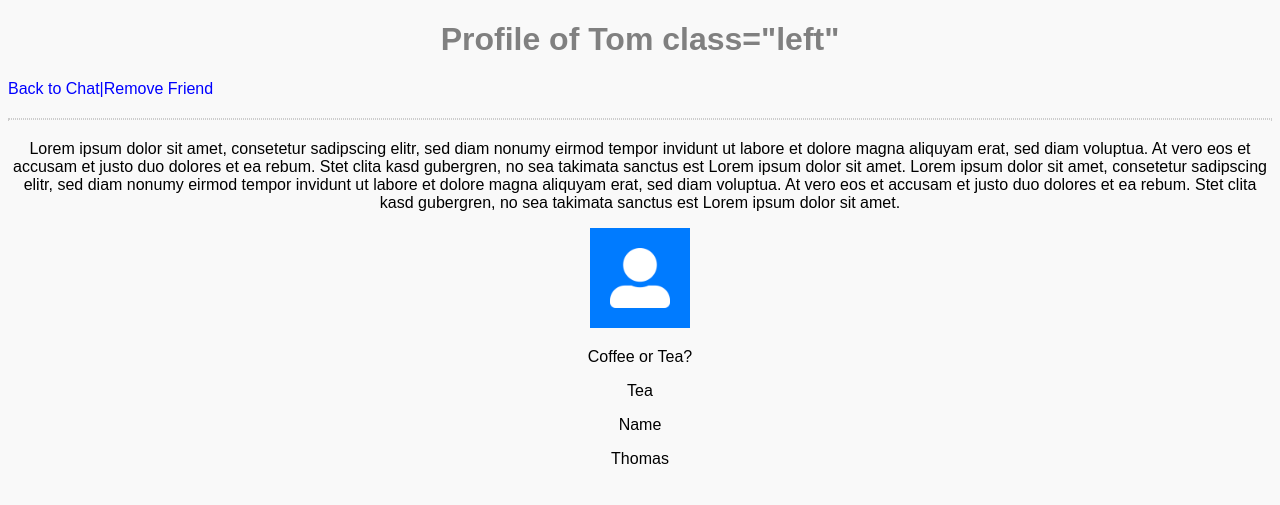
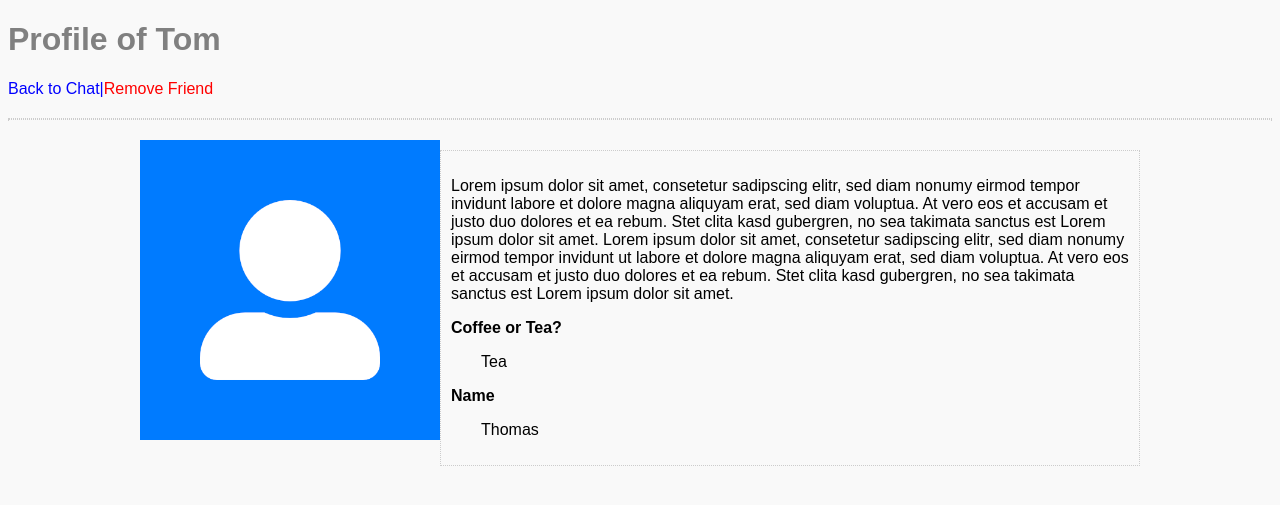
Before and after one commit to 7676julia/Chat_ohne_svelte, a PHP site: page /profil.html in a window 1280 px wide. Shown: the top 505 px of the page. Run offline with PHP 8.4, Linux system fonts and the light colour scheme.

Commit message:
some changes to css

```diff
--- a/chat.html
+++ b/chat.html
@@ -9,9 +9,9 @@
 </head>
 <body>
     <h1 class="left">Chat with</h1>
-    <a href="freundeliste.html" class="leftL"> < Back </a>
-    <a href="profil.html"class="leftL"> | Profile </a>
-    <a href="freundeliste.html"class="leftL"> | Remove Friend</a><br>
+    <a href="freundeliste.html" class="leftL"> < Back </a> |
+    <a href="profil.html" class="leftL"> Profile </a> |
+    <a href="freundeliste.html" class="leftL critical"> Remove Friend</a>
     <hr>
 
     <span class="chat">
--- a/formulareLinks.css
+++ b/formulareLinks.css
@@ -49,15 +67,30 @@ input[type=submit] {
     padding: 16px 32px;
     width: 200px;
     margin: auto;
-
+    font-size: 1em;
 }
-
 a {
     text-decoration: none;
     color: blue;
 }
-
 .leftL {
     float: left;
     color:blue
 }
+.leftL.critical {
+    color: red;
+}
+
+.field {
+    display: flex; /* Use flexbox for each label-input pair */
+    align-items: center; /* Align label and input vertically */
+    gap: 10px; /* Add space between label and input */
+    width: 100%;
+}
+
+label {
+    text-align: left;
+    padding-right: 10px; /* Space between label and input */
+    box-sizing: border-box;
+    display: inline-block;
+}
--- a/profil.html
+++ b/profil.html
@@ -1,5 +1,6 @@
 <!DOCTYPE html>
 <html lang="en">
+
 <head>
     <meta charset="UTF-8">
     <meta name="viewport" content="width=device-width, initial-scale=1.0">
@@ -7,18 +8,28 @@
     <link rel="stylesheet" href="text.css">
     <link rel="stylesheet" href="formulareLinks.css">
 </head>
+
 <body>
 
-    <h1>Profile of Tom class="left"</h1>
-    <a href = "freundeliste.html" class="leftL">Back to Chat|</a>
-    <a href = "freundeliste.html" class="leftL">Remove Friend</a><br>
+    <h1 class="left">Profile of Tom</h1>
+    <a href="freundeliste.html" class="leftL">Back to Chat|</a>
+    <a href="freundeliste.html" class="leftL critical">Remove Friend</a><br>
     <hr>
+    <div class="profile-container">
+        <img src="images/user.png" id="profilPicture">
+        <fieldset>
+            <p>Lorem ipsum dolor sit amet, consetetur sadipscing elitr, sed diam nonumy eirmod tempor invidunt labore
+                et dolore magna aliquyam erat, sed diam voluptua. At vero eos et accusam et justo duo dolores et ea
+                rebum. Stet clita kasd gubergren, no sea takimata sanctus est Lorem ipsum dolor sit amet. Lorem ipsum
+                dolor sit amet, consetetur sadipscing elitr, sed diam nonumy eirmod tempor invidunt ut labore et dolore
+                magna aliquyam erat, sed diam voluptua. At vero eos et accusam et justo duo dolores et ea rebum. Stet
+                clita kasd gubergren, no sea takimata sanctus est Lorem ipsum dolor sit amet.</p>
+            <p><strong>Coffee or Tea?</strong></p>
+            <p class="question">Tea</p>
+            <p><strong>Name</strong></p>
+            <p class="question">Thomas</p>
+        </fieldset>
+    </div>
+</body>
 
-    <p>Lorem ipsum dolor sit amet, consetetur sadipscing elitr, sed diam nonumy eirmod tempor invidunt ut labore et dolore magna aliquyam erat, sed diam voluptua. At vero eos et accusam et justo duo dolores et ea rebum. Stet clita kasd gubergren, no sea takimata sanctus est Lorem ipsum dolor sit amet. Lorem ipsum dolor sit amet, consetetur sadipscing elitr, sed diam nonumy eirmod tempor invidunt ut labore et dolore magna aliquyam erat, sed diam voluptua. At vero eos et accusam et justo duo dolores et ea rebum. Stet clita kasd gubergren, no sea takimata sanctus est Lorem ipsum dolor sit amet.</p>
-    <img src="images/user.png" style="height: 100px" id="profilPicture">
-    <p>Coffee or Tea?</p>
-    <p>Tea</p>
-    <p>Name</p>
-    <p>Thomas</p>
-</body>
 </html>
--- a/text.css
+++ b/text.css
@@ -1,10 +1,18 @@
 img {
     border-radius: 50%;
 }
-
 #profilPicture {
     border-radius: 0%;
+    width: 300px;
 
+}
+.profile-container {
+    display: flex;
+    align-items: flex-start; /* Vertikale Ausrichtung */
+    align-items: flex-start;
+}
+.question{
+    margin-left: 30px;
 }
 
 body {
@@ -14,10 +22,8 @@ body {
 }
 
 div {
-    max-width: 800px;
+    max-width: 1000px;
     margin: 0 auto;
-    padding: 10px;
-    border: 1px solid #ccc;
     text-align: left; /* Falls du den Text links ausrichten möchtest */
 }
 
@@ -48,9 +54,9 @@ fieldset {
     border: 1px dotted #ccc;
     padding: 10px;
     margin: 10px auto;
-    max-width: 400px;
+    max-width: 800px;
+}
 
-}
 ul{
     list-style-type: none;
     text-align: left;
```
Also changed, not shown: other parts of formulareLinks.css (+24 -6 lines), einstellungen.html (+13 -12 lines), freundeliste.html (+14 -5 lines), login.html (+5 -3 lines), registrieren.html (+17 -11 lines).
